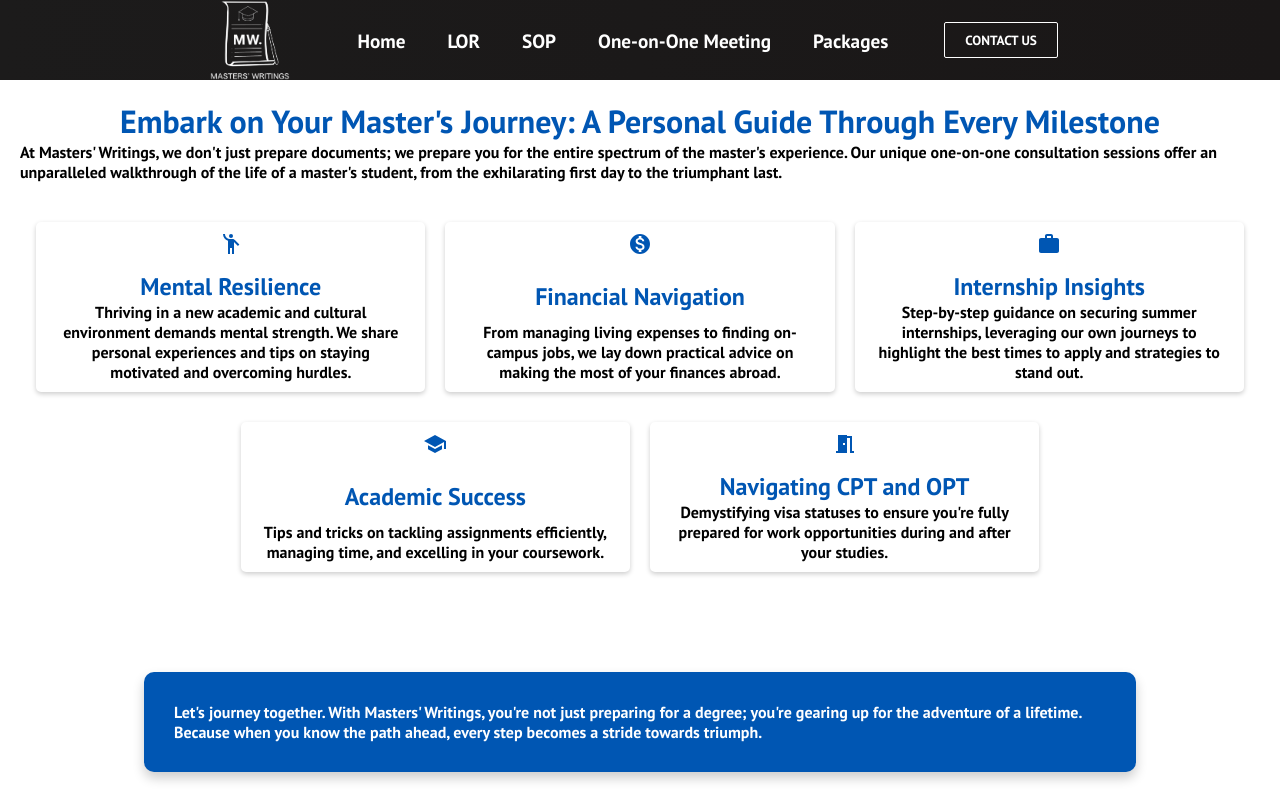
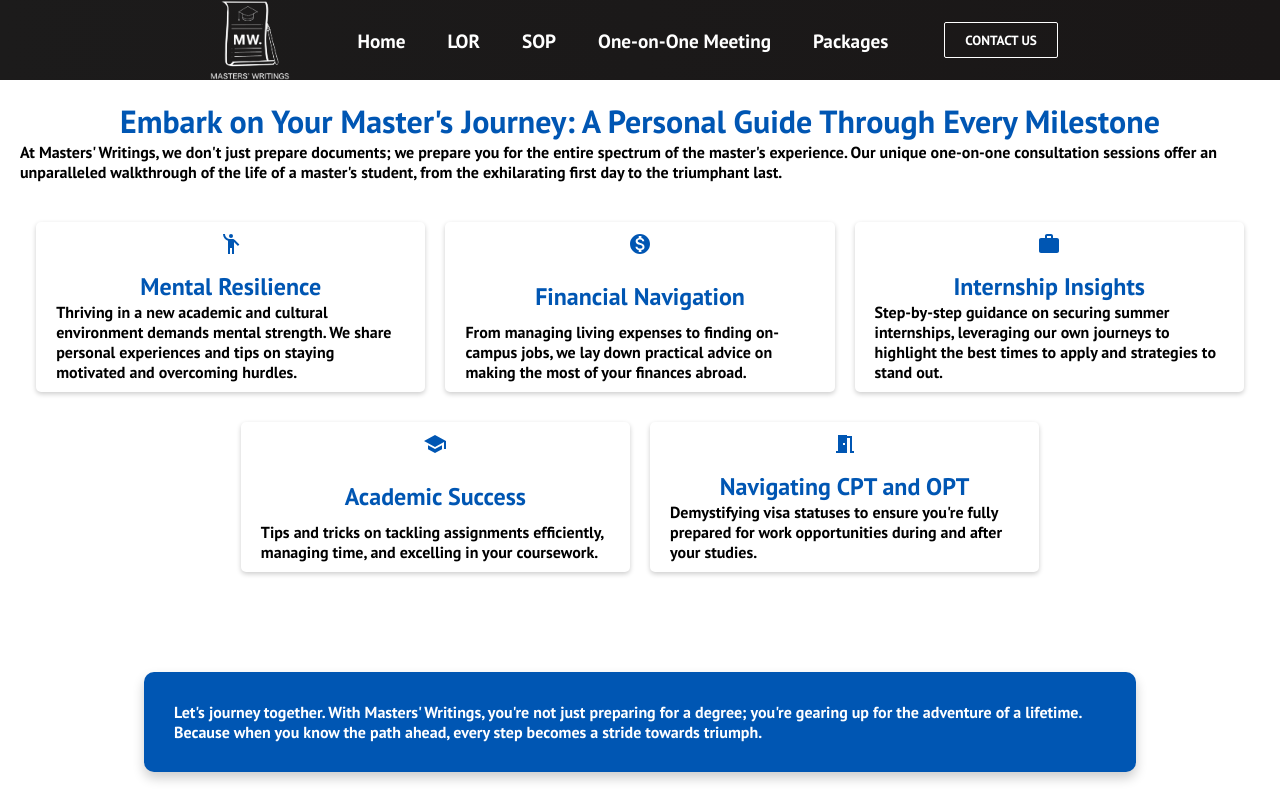
Before and after one commit to masterswritings/masterswritings, a React (Create React App) app: page /masterswritings/one-on-one-meeting in a window 1280 px wide. Built offline with nearby package versions, Linux system fonts and the light colour scheme.

Commit message:
y commit

```diff
--- a/src/Components/pages/OneOnOneMeeting.css
+++ b/src/Components/pages/OneOnOneMeeting.css
@@ -25,11 +25,10 @@
   padding: 20px;
   border-radius: 8px;
   box-shadow: 0 4px 8px rgba(0, 0, 0, 0.2);
-    transition: transform 0.3s ease-in-out, box-shadow 0.3s ease;
   display: flex;
   flex-direction: column;
   align-items: center; /* Center the content */
-    text-align: center; /* Center text */
+  transition: transform 0.3s ease-in-out, box-shadow 0.3s ease;
 }
 
 .service-item:hover {
@@ -53,19 +52,19 @@
   box-shadow: 0 6px 12px rgba(0, 0, 0, 0.2); /* Add shadow for depth */
 }
 
-  /* Adjustments for the bottom row of 2 items */
+/* Adjustments for responsiveness */
 @media (max-width: 1024px) {
   .service-item {
       flex-basis: calc(50% - 20px); /* Adjust for 2 items per row on smaller screens */
   }
 }
 
-  /* Further responsiveness for mobile */
 @media (max-width: 768px) {
   .service-item {
       flex-basis: 100%; /* Stack vertically on very small screens */
+      align-items: center; /* Ensure center alignment */
   }
   .service-item h2, .service-item p {
-      text-align: center;
+      text-align: center; /* Center-align text for h2 and p within service items */
   }
 }
```
Lines whose indentation alone changed are shown as unchanged.
